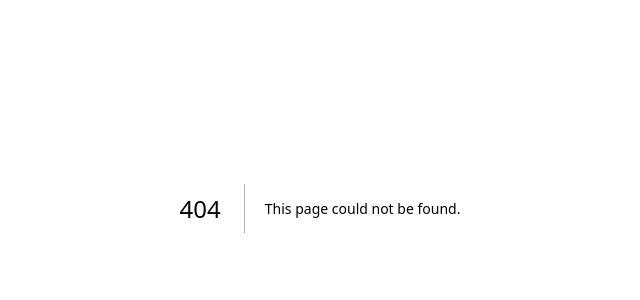
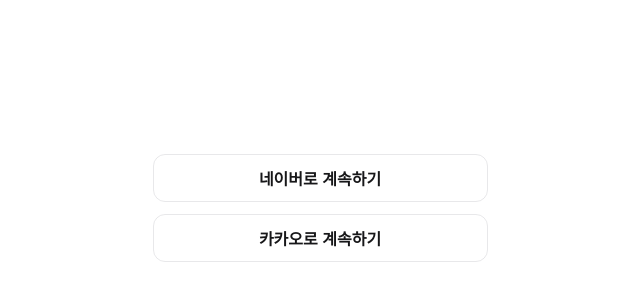
Before and after one commit to Intro-my-friend/imf-frontend, a Next.js app: page /login in a window 1280 px wide. Before the commit this address had no page. Shown: the part 192-492 px from the top of the page, without its empty margins (320-960 px from the left). Built offline with nearby package versions, Linux system fonts and the light colour scheme.

Commit message:
feat: 로그인 페이지

```diff
--- /dev/null
+++ b/app/login/page.module.css
@@ -0,0 +1,26 @@
+.login{
+    display: flex;
+    flex-direction: column;
+    align-items: center;
+    justify-content: center;
+    height: 100vh;
+}
+
+.continue-wrapper {
+    display: flex;
+    flex-direction: column;
+    gap:12px;
+}
+
+.continue {
+    display: flex;
+    justify-content: center;
+    align-items: center;
+    border:1px solid #70737C29;
+    border-radius:12px;
+    width:335px;
+    height:48px;
+    font-weight:600;
+    font-size:16px;
+    color:#171719;
+}
--- /dev/null
+++ b/app/login/page.tsx
@@ -0,0 +1,16 @@
+import $ from './page.module.css'
+
+export default function Login(){
+    return(
+        <div className={$.login}>
+            <div className={$['continue-wrapper']}>
+                <div className={$.continue}>
+                    네이버로 계속하기
+                </div>
+                <div className={$.continue}>
+                    카카오로 계속하기
+                </div>
+            </div>
+        </div>
+    )
+}
```
